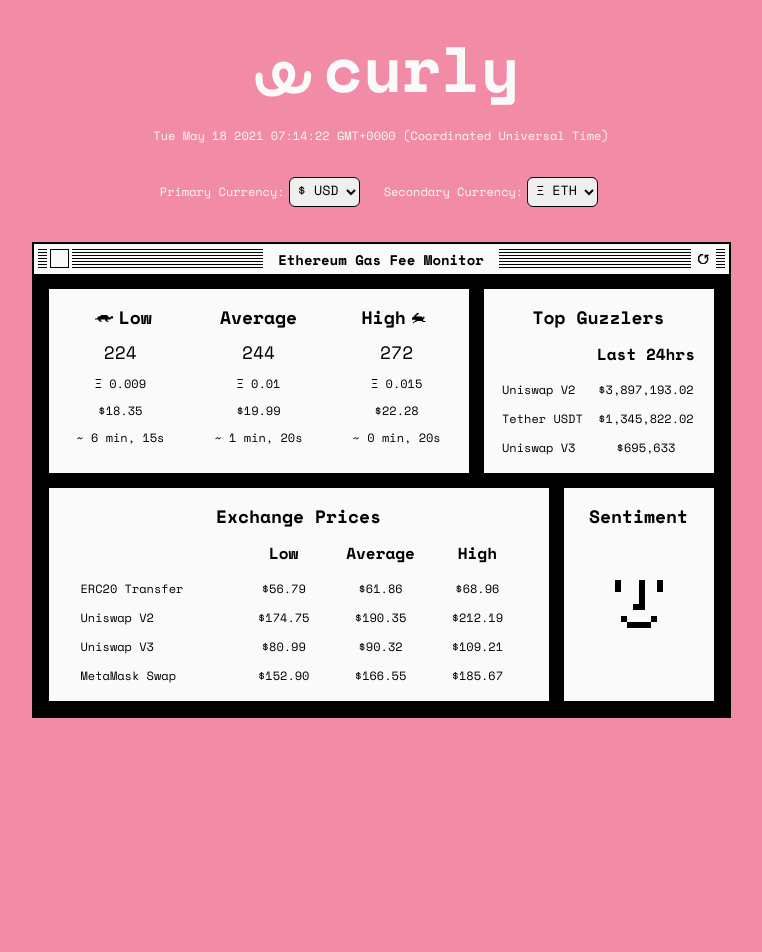
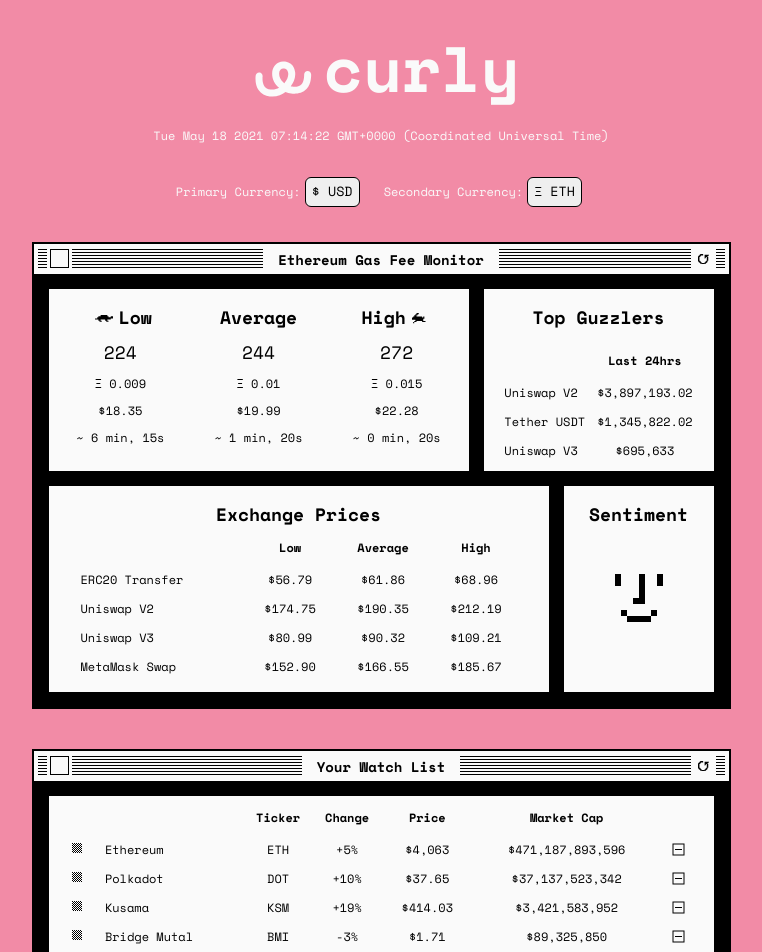
Before and after one commit to oisa/curly, a React (Create React App) app: page / in a window 1280 px wide. Shown: the top 952 px of the page, without its empty margins (259-1021 px from the left). Before the commit the page ends 800 px from the top, so only its background shows below. Built offline with nearby package versions, Linux system fonts and the light colour scheme.

Commit message:
Adds initial Your Watch List widget with first module of wish list as well as minor CSS styling tweaks.

```diff
--- a/src/App.css
+++ b/src/App.css
@@ -108,17 +108,19 @@
 }
 
 .currency-selection > select {
-  padding: 2px 4px 4px 4px;
+  padding: 3px 6px 4px 6px;
   margin: 4px;
   height: 30px;
   outline: none;
   border: 1px rgb(var(--primary-window)) solid;
   border-radius: 6px;
   font-family: 'Space Mono', monospace;
+  -webkit-appearance: none;
+  cursor: pointer;
 }
 
 
-/* ----- SVG Fills ----- */
+/* ----- SVG icons ----- */
 
 .icon-header {
   fill: rgb(var(--primary-system));
@@ -162,14 +164,37 @@
   fill: rgb(var(--primary-window));
 }
 
+.icon-grab {
+  cursor: grab;
+  fill: rgb(var(--primary-window));
+  position: relative;
+  top: 2px;
+}
+
+.icon-button-remove {
+  cursor: pointer;
+  fill: rgb(var(--secondary-window));
+  stroke: rgb(var(--primary-window));
+  position: relative;
+  top: 2px;
+}
+
 
 /* ----- Window Styles ----- */
+
+.widgets {
+  display: flex;
+  flex-direction: row;
+  flex-wrap: wrap;
+  justify-content: center;
+}
 
 .window {
   display: flex;
   flex-direction: column;
   max-width: 800px;
   margin: 20px;
+  height: 100%;
   border: 2px solid rgb(var(--primary-window));
   /* box-shadow: 3px 3px 0px rgb(var(--primary-window)); */
 }
@@ -316,10 +341,42 @@
 }
 
 
-/* ----- Module General Styling ----- */
+/* ----- Table Styling ----- */
 
-.module {
-  margin: 7.5px;
+th {
+  font-size: var(--font-s);
+  text-align: center;
+  padding-bottom: 8px;
+}
+
+td {
+  text-align: center;
+  font-size: var(--font-s);
+  padding: 5px;
+}
+
+td:nth-of-type(1) {
+  text-align: left;
+}
+
+.eth-gas-fees-table {
+  margin: -10px 0 10px 0;
+  width: 90%;
+  text-align: center;
+}
+
+.wishlist-table {
+  margin: 10px 0 10px 0;
+  width: 95%;
+  text-align: center;
+}
+
+.wishlist-table > tr > td:nth-of-type(1) {
+  width: 5%;
+}
+
+.wishlist-table > tr > td:nth-of-type(2) {
+  text-align: left;
 }
 
 
@@ -367,7 +424,6 @@
 
 
 /* Exchange Prices Module */
-
 .eth-gas-fees-exchange-prices-container {
   width: 500px;
   color: rgb(var(--primary-window));
@@ -382,7 +438,6 @@
 }
 
 /* Market Sentiment Module */
-
 .eth-gas-fees-market-sentiment-container {
   min-height: 150px;
   width: 150px;
@@ -407,27 +462,30 @@
   top: 50%;
 }
 
-/* Exchange Prices */
 
-.responsive-table {
-  margin: -10px 0 10px 0;
-  width: 90%;
-  text-align: center;
+/* ----- Watchlist Widget ----- */
+
+/* Watch List Module */
+.watch-list-container {
+  width: 650px;
+  min-height: 200px;
+  color: rgb(var(--primary-window));
+  background-color: rgb(var(--secondary-window));
+  display: flex;
+  flex-direction: column;
+  align-items: center;
 }
 
-th {
-  text-align: center;
-  padding-bottom: 8px;
+
+/* ----- Module General Styling ----- */
+
+.module {
+  margin: 7.5px;
 }
 
-td {
-  text-align: center;
-  font-size: var(--font-s);
-  padding: 5px;
-}
-
-td:nth-of-type(1) {
-  text-align: left;
+.module-single {
+  margin: 7.5px;
+  width: 100%;
 }
 
 
@@ -450,6 +508,7 @@
 
 @media only screen
   and (max-width: 800px) {
+
     .module {
       width: 100%;
     }
--- /dev/null
+++ b/src/assets/IconButtonRemove.js
@@ -0,0 +1,10 @@
+const IconButtonRemove = () => {
+  return (
+    <svg className="icon-button-remove" width="13" height="13" viewBox="0 0 13 13" fill="none" xmlns="http://www.w3.org/2000/svg">
+    <rect x="1" y="1" width="11" height="11" />
+    <line x1="3" y1="6.5" x2="10" y2="6.5" />
+    </svg>
+  )
+}
+
+export default IconButtonRemove;
--- /dev/null
+++ b/src/assets/IconGrab.js
@@ -0,0 +1,58 @@
+const IconGrab = () => {
+  return (
+    <svg className="icon-grab" width="13" height="13" viewBox="0 0 13 13" fill="none" xmlns="http://www.w3.org/2000/svg">
+    <path d="M0 0H1V1H0V0Z" />
+    <path d="M0 2H1V3H0V2Z" />
+    <path d="M0 4H1V5H0V4Z" />
+    <path d="M0 6H1V7H0V6Z" />
+    <path d="M0 8H1V9H0V8Z" />
+    <path d="M1 1H2V2H1V1Z" />
+    <path d="M1 3H2V4H1V3Z" />
+    <path d="M1 5H2V6H1V5Z" />
+    <path d="M1 7H2V8H1V7Z" />
+    <path d="M1 9H2V10H1V9Z" />
+    <path d="M2 0H3V1H2V0Z" />
+    <path d="M2 2H3V3H2V2Z" />
+    <path d="M2 4H3V5H2V4Z" />
+    <path d="M2 6H3V7H2V6Z" />
+    <path d="M2 8H3V9H2V8Z" />
+    <path d="M3 1H4V2H3V1Z" />
+    <path d="M3 3H4V4H3V3Z" />
+    <path d="M3 5H4V6H3V5Z" />
+    <path d="M3 7H4V8H3V7Z" />
+    <path d="M3 9H4V10H3V9Z" />
+    <path d="M4 0H5V1H4V0Z" />
+    <path d="M4 2H5V3H4V2Z" />
+    <path d="M4 4H5V5H4V4Z" />
+    <path d="M4 6H5V7H4V6Z" />
+    <path d="M4 8H5V9H4V8Z" />
+    <path d="M5 1H6V2H5V1Z" />
+    <path d="M5 3H6V4H5V3Z" />
+    <path d="M5 5H6V6H5V5Z" />
+    <path d="M5 7H6V8H5V7Z" />
+    <path d="M5 9H6V10H5V9Z" />
+    <path d="M6 0H7V1H6V0Z" />
+    <path d="M6 2H7V3H6V2Z" />
+    <path d="M6 4H7V5H6V4Z" />
+    <path d="M6 6H7V7H6V6Z" />
+    <path d="M6 8H7V9H6V8Z" />
+    <path d="M7 1H8V2H7V1Z" />
+    <path d="M7 3H8V4H7V3Z" />
+    <path d="M7 5H8V6H7V5Z" />
+    <path d="M7 7H8V8H7V7Z" />
+    <path d="M7 9H8V10H7V9Z" />
+    <path d="M8 0H9V1H8V0Z" />
+    <path d="M8 2H9V3H8V2Z" />
+    <path d="M8 4H9V5H8V4Z" />
+    <path d="M8 6H9V7H8V6Z" />
+    <path d="M8 8H9V9H8V8Z" />
+    <path d="M9 1H10V2H9V1Z" />
+    <path d="M9 3H10V4H9V3Z" />
+    <path d="M9 5H10V6H9V5Z" />
+    <path d="M9 7H10V8H9V7Z" />
+    <path d="M9 9H10V10H9V9Z" />
+    </svg>
+  )
+}
+
+export default IconGrab;
--- a/src/components/App.js
+++ b/src/components/App.js
@@ -1,6 +1,9 @@
 // Components
 import Header from './Header';
-import EthGasMonitor from './EthGasMonitor.js';
+
+// Modules
+import WidgetEthGasMonitor from './WidgetEthGasMonitor';
+import WidgetWatchList from './WidgetWatchList';
 
 import logo from '../logo.svg';
 import '../App.css';
@@ -9,7 +12,10 @@
   return (
     <div className="App">
       <Header />
-      <EthGasMonitor />
+      <div className="widgets">
+        <WidgetEthGasMonitor />
+        <WidgetWatchList />
+      </div>
     </div>
   );
 }
--- a/src/components/EthGasMonitorWidgetModules/EthGasFeesExchangePrices.js
+++ b/src/components/EthGasMonitorWidgetModules/EthGasFeesExchangePrices.js
@@ -5,7 +5,7 @@
         Exchange Prices
       </h3>
 
-      <table className="responsive-table">
+      <table className="eth-gas-fees-table">
 
         <tr>
           <th></th>
--- a/src/components/EthGasMonitor.js
+++ b/src/components/WidgetEthGasMonitor.js
@@ -9,7 +9,7 @@
 import IconWindowBarBackground from '../assets/IconWindowBarBackground';
 import BarBackground from '../assets/BarBackground';
 
-const EthGasMonitor = () => {
+const WidgetEthGasMonitor = () => {
   return(
     <div className="window">
 
@@ -50,4 +50,4 @@
   );
 }
 
-export default EthGasMonitor;
+export default WidgetEthGasMonitor;
--- /dev/null
+++ b/src/components/WidgetWatchList.js
@@ -0,0 +1,50 @@
+// Components
+import ModuleWatchList from './WidgetWatchListModules/ModuleWatchList';
+import EthGasFeesExchangePrices from './EthGasMonitorWidgetModules/EthGasFeesExchangePrices';
+import EthGasFeesMarketSentiment from './EthGasMonitorWidgetModules/EthGasFeesMarketSentiment';
+
+// Icons and Graphics
+import BarBackground from '../assets/BarBackground';
+import IconArrowRefresh from '../assets/IconArrowRefresh';
+
+const WidgetWatchList = () => {
+  return (
+    <div className="window">
+
+      <div className="window-bar">
+
+        <BarBackground />
+
+        <label className="window-toggle">
+            <div className="window-toggle-border">
+              <input type="checkbox"></input>
+              <span className="checkmark"></span>
+            </div>
+          <div className="box">&nbsp;
+          </div>
+        </label>
+
+        <h2 className="window-title">Your Watch List</h2>
+        <a href="#"><IconArrowRefresh /></a>
+      </div>
+
+      <div className="window-contents">
+
+        <div className="window-inner-lining">
+          <div className="window-row">
+            <ModuleWatchList />
+          </div>
+
+          <div className="window-row">
+            <EthGasFeesExchangePrices />
+            <EthGasFeesMarketSentiment />
+          </div>
+        </div>
+
+      </div>
+
+    </div>
+  )
+}
+
+export default WidgetWatchList;
--- /dev/null
+++ b/src/components/WidgetWatchListModules/ModuleWatchList.js
@@ -0,0 +1,66 @@
+import IconGrab from '../../assets/IconGrab';
+import IconButtonRemove from '../../assets/IconButtonRemove';
+
+const ModuleWatchList = () => {
+  return (
+    <div className="watch-list-container module-single" >
+
+      <table className="wishlist-table">
+
+        <tr>
+          <th></th>
+          <th></th>
+          <th>Ticker</th>
+          <th>Change</th>
+          <th>Price</th>
+          <th>Market Cap</th>
+          <th></th>
+        </tr>
+
+        <tr>
+          <td><IconGrab /></td>
+          <td>Ethereum</td>
+          <td>ETH</td>
+          <td>+5%</td>
+          <td>$4,063</td>
+          <td>$471,187,893,596</td>
+          <td><IconButtonRemove /></td>
+        </tr>
+
+        <tr>
+          <td><IconGrab /></td>
+          <td>Polkadot</td>
+          <td>DOT</td>
+          <td>+10%</td>
+          <td>$37.65</td>
+          <td>$37,137,523,342</td>
+          <td><IconButtonRemove /></td>
+        </tr>
+
+        <tr>
+          <td><IconGrab /></td>
+          <td>Kusama</td>
+          <td>KSM</td>
+          <td>+19%</td>
+          <td>$414.03</td>
+          <td>$3,421,583,952</td>
+          <td><IconButtonRemove /></td>
+        </tr>
+
+        <tr>
+          <td><IconGrab /></td>
+          <td>Bridge Mutal</td>
+          <td>BMI</td>
+          <td>-3%</td>
+          <td>$1.71</td>
+          <td>$89,325,850</td>
+          <td><IconButtonRemove /></td>
+        </tr>
+
+      </table>
+
+    </div>
+  )
+}
+
+export default ModuleWatchList;
```
Also changed, not shown: src/assets/icon-grip.svg (added), src/components/WidgetWatchListModules/ModuleCryptoByMarketCap.js (added).
